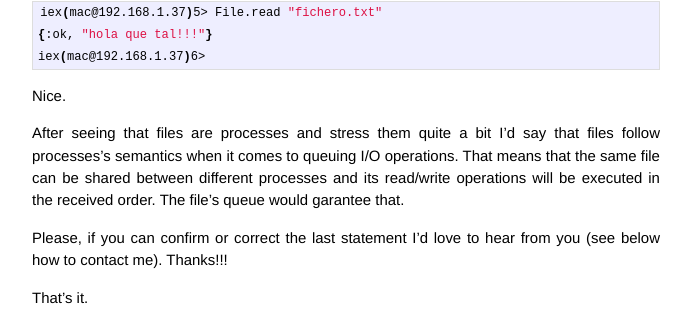
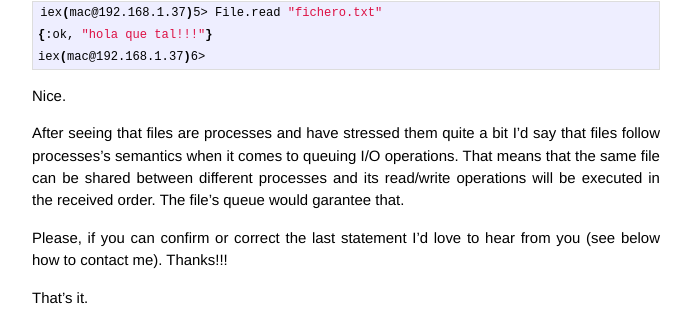
Before and after one commit to jmilet/jmilet.github.io, a Jekyll site: the page built from _posts/2015-10-11-remote-files.markdown, in a window 1280 px wide and 900 px high, scrolled down 1739 px. Shown: the part 343-660 px from the top of the window, without its empty margins (294-985 px from the left). Built offline with Jekyll 4.4.1, drawn with Linux system fonts in a browser that asks for light colours; Markdown is read by kramdown in place of the engine named in the settings.

Commit message:
Change some text

```diff
--- a/_posts/2015-10-11-remote-files.markdown
+++ b/_posts/2015-10-11-remote-files.markdown
@@ -128,11 +128,11 @@ iex(mac@192.168.1.37)6>
 
 Nice.
 
-After seeing that files are processes and stress them quite a bit I'd
-say that files follow processes's semantics when it comes to queuing
-I/O operations. That means that the same file can be shared between
-different processes and its read/write operations will be executed in
-the received order. The file's queue would garantee that.
+After seeing that files are processes and have stressed them quite a
+bit I'd say that files follow processes's semantics when it comes to
+queuing I/O operations. That means that the same file can be shared
+between different processes and its read/write operations will be
+executed in the received order. The file's queue would garantee that.
 
 Please, if you can confirm or correct the last statement I'd love
 to hear from you (see below how to contact me). Thanks!!!
```
